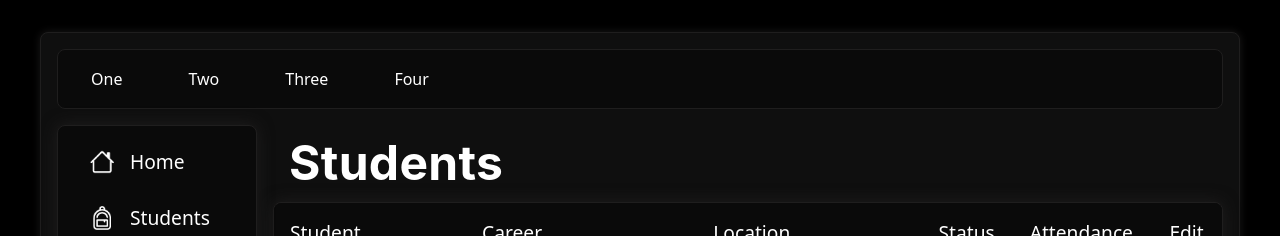
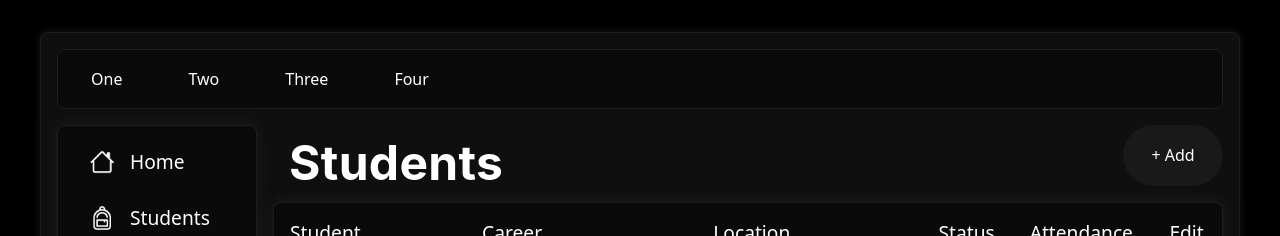
Before and after one commit to FMachado8599/Usetilities, an Angular app: page / in a window 1280 px wide. Shown: the top 236 px of the page. Built offline with nearby package versions, Linux system fonts and the light colour scheme.

Commit message:
testing commit from other computer

```diff
--- a/angular.json
+++ b/angular.json
@@ -105,5 +105,8 @@
         }
       }
     }
+  },
+  "cli": {
+    "analytics": false
   }
 }
--- a/src/app/students/students.component.html
+++ b/src/app/students/students.component.html
@@ -1,5 +1,8 @@
 <div class="section-container">
-  <h1 class="main-component-title">Students</h1>
+  <div class="section-options">
+    <h1 class="main-component-title">Students</h1>
+    <button>+ Add</button>
+  </div>
   <section class="student-section component-gral">
     <div>
       <table class="table table-dark students-table">
--- a/src/app/students/students.component.scss
+++ b/src/app/students/students.component.scss
@@ -1,8 +1,32 @@
-.student-section{
-    display: flex;
-    flex-direction: column;
-    width: 100%;
-    height: 100%;
+.section-container{
+    & .section-options{
+        display: flex;
+        flex-direction: row;
+        justify-content: space-between;
+        width: 100%;
+        & button {
+            border: 1px solid transparent;
+            border-radius: 999px;
+            padding: .3rem 1rem;
+            max-height: 4rem;
+            background-color: hsl(1deg, 1%, 10%);
+            color: white;
+            width: 100px;
+            filter: drop-shadow(0px 3px 5px transparent);
+            transition: all .25s ease-in;
+            &:hover{
+                font-weight: 800;
+                border: 1px solid white;
+                filter: drop-shadow(0px 3px 5px hsl(1deg, 1%, 25%));
+            }
+        }
+    }
+    .student-section{
+        display: flex;
+        flex-direction: column;
+        width: 100%;
+        height: 100%;
+    }
 }
 
 .students-table {
```
